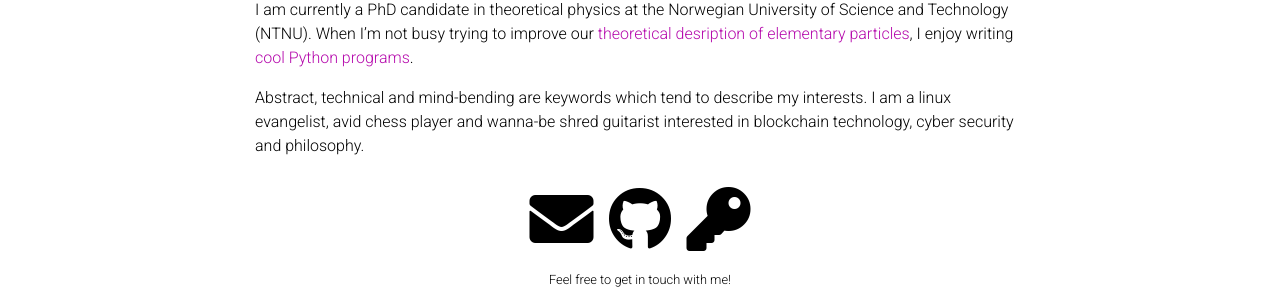
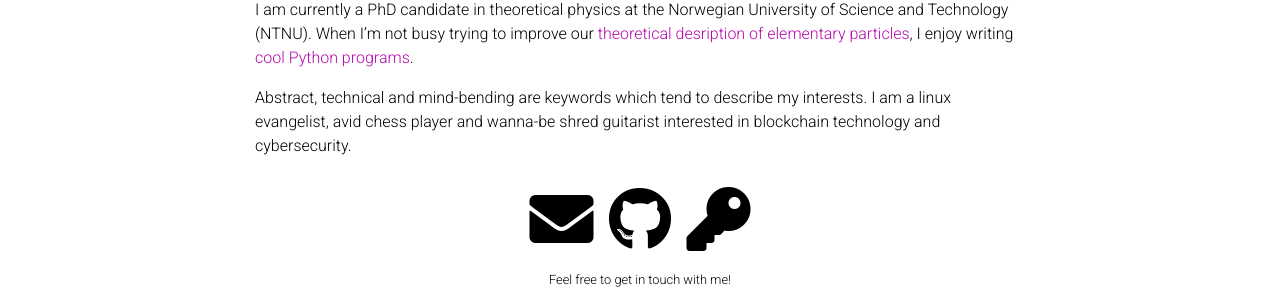
Before and after one commit to robinplantey/robinplantey.github.io, a Jekyll site: the page built from _pages/about.md, in a window 1280 px wide. Shown: the part 270-575 px from the top of the page. Built offline with Jekyll 4.4.1, drawn with Linux system fonts in a browser that asks for light colours; nearby versions of some CDN libraries; comment, search, counter and statistics services are not loaded; a style sheet for code colours, icons or effects is not loaded.

Commit message:
minor edits

```diff
--- a/_pages/about.md
+++ b/_pages/about.md
@@ -18,4 +18,4 @@ I am currently a PhD candidate in theoretical physics at the Norwegian Universit
 [theoretical desription of elementary particles](/research/), I enjoy writing [cool Python programs](/projects/).
 
 Abstract, technical and mind-bending are keywords which tend to describe my interests. I am a linux evangelist, avid chess player and wanna-be shred guitarist
-interested in blockchain technology, cyber security and philosophy.
+interested in blockchain technology and cybersecurity.
--- a/docs/feed.xml
+++ b/docs/feed.xml
@@ -1,2 +1,2 @@
-<?xml version="1.0" encoding="utf-8"?><feed xmlns="http://www.w3.org/2005/Atom" xml:lang="en"><generator uri="https://jekyllrb.com/" version="4.3.2">Jekyll</generator><link href="https://robinplantey.github.io/feed.xml" rel="self" type="application/atom+xml" /><link href="https://robinplantey.github.io/" rel="alternate" type="text/html" hreflang="en" /><updated>2023-06-10T13:02:50+02:00</updated><id>https://robinplantey.github.io/feed.xml</id><title type="html">blank</title><subtitle>Welcome to my personal webpage! I&apos;m Robin Plantey, theoretical physics PhD candidate, learning junkie and passionate about all things technical.
+<?xml version="1.0" encoding="utf-8"?><feed xmlns="http://www.w3.org/2005/Atom" xml:lang="en"><generator uri="https://jekyllrb.com/" version="4.3.2">Jekyll</generator><link href="https://robinplantey.github.io/feed.xml" rel="self" type="application/atom+xml" /><link href="https://robinplantey.github.io/" rel="alternate" type="text/html" hreflang="en" /><updated>2023-06-10T13:07:56+02:00</updated><id>https://robinplantey.github.io/feed.xml</id><title type="html">blank</title><subtitle>Welcome to my personal webpage! I&apos;m Robin Plantey, theoretical physics PhD candidate, learning junkie and passionate about all things technical.
 </subtitle></feed>
--- a/docs/index.html
+++ b/docs/index.html
@@ -169,7 +169,7 @@
 <a href="/research/">theoretical desription of elementary particles</a>, I enjoy writing <a href="/projects/">cool Python programs</a>.</p>
 
 <p>Abstract, technical and mind-bending are keywords which tend to describe my interests. I am a linux evangelist, avid chess player and wanna-be shred guitarist
-interested in blockchain technology, cyber security and philosophy.</p>
+interested in blockchain technology and cybersecurity.</p>
 
     </div>
 
--- a/docs/sitemap.xml
+++ b/docs/sitemap.xml
@@ -2,15 +2,15 @@
 <urlset xmlns:xsi="http://www.w3.org/2001/XMLSchema-instance" xsi:schemaLocation="http://www.sitemaps.org/schemas/sitemap/0.9 http://www.sitemaps.org/schemas/sitemap/0.9/sitemap.xsd" xmlns="http://www.sitemaps.org/schemas/sitemap/0.9">
 <url>
 <loc>https://robinplantey.github.io/projects/arxiv-notif/</loc>
-<lastmod>2023-06-10T13:02:50+02:00</lastmod>
+<lastmod>2023-06-10T13:07:56+02:00</lastmod>
 </url>
 <url>
 <loc>https://robinplantey.github.io/projects/conformal_maps/</loc>
-<lastmod>2023-06-10T13:02:50+02:00</lastmod>
+<lastmod>2023-06-10T13:07:56+02:00</lastmod>
 </url>
 <url>
 <loc>https://robinplantey.github.io/projects/rfid/</loc>
-<lastmod>2023-06-10T13:02:50+02:00</lastmod>
+<lastmod>2023-06-10T13:07:56+02:00</lastmod>
 </url>
 <url>
 <loc>https://robinplantey.github.io/cv/</loc>
```
Also changed, not shown: _projects/rfid.md (+1 -1 lines).
